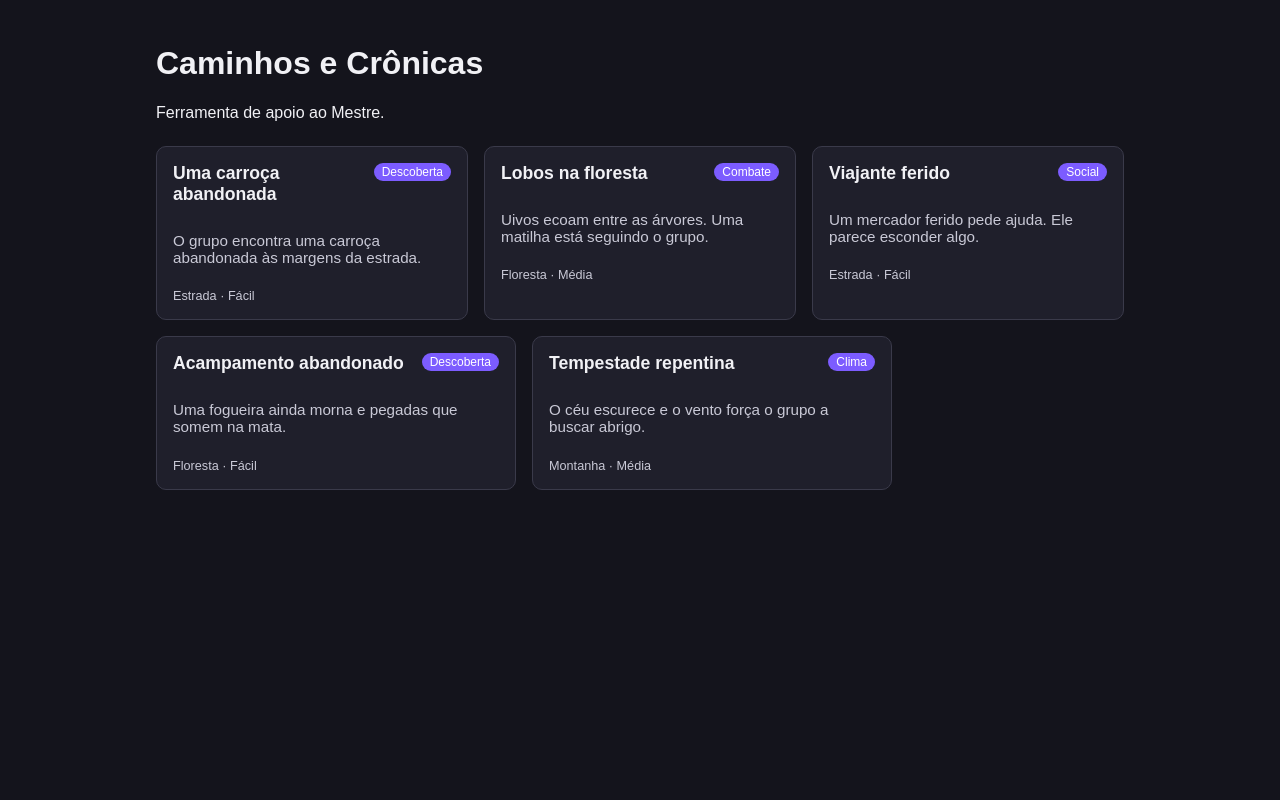
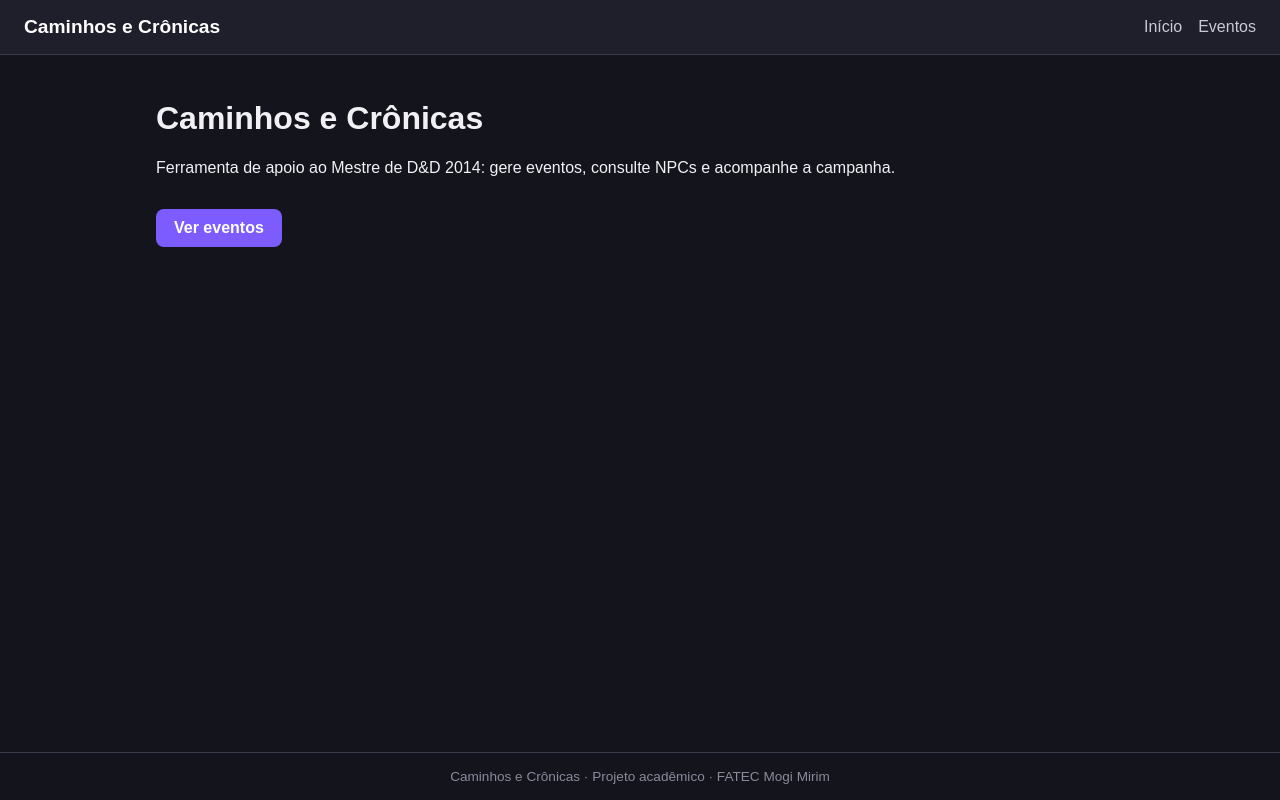
Before and after one commit to Koharu-Dream/CaminhosECronicas, a Next.js app: page / in a window 1280 px wide. Built offline with nearby package versions, Linux system fonts and the light colour scheme.

Commit message:
feat: add Header, Footer, BackButton and events route

```diff
--- /dev/null
+++ b/src/components/Footer.js
@@ -0,0 +1,9 @@
+import styles from "./Footer.module.css";
+
+export default function Footer() {
+  return (
+    <footer className={styles.footer}>
+      <p>Caminhos e Crônicas · Projeto acadêmico · FATEC Mogi Mirim</p>
+    </footer>
+  );
+}
--- /dev/null
+++ b/src/components/Footer.module.css
@@ -0,0 +1,12 @@
+.footer {
+  display: flex;
+  justify-content: center;
+  padding: 16px;
+  border-top: 1px solid #3a3a4a;
+  color: #8a8a9a;
+  font-size: 0.85rem;
+}
+
+.footer p {
+  margin: 0;
+}
--- /dev/null
+++ b/src/components/Header.js
@@ -0,0 +1,16 @@
+import Link from "next/link";
+import styles from "./Header.module.css";
+
+export default function Header() {
+  return (
+    <header className={styles.header}>
+      <Link href="/" className={styles.logo}>
+        Caminhos e Crônicas
+      </Link>
+      <nav className={styles.nav}>
+        <Link href="/">Início</Link>
+        <Link href="/events">Eventos</Link>
+      </nav>
+    </header>
+  );
+}
--- /dev/null
+++ b/src/components/Header.module.css
@@ -0,0 +1,31 @@
+.header {
+  display: flex;
+  justify-content: space-between;
+  align-items: center;
+  flex-wrap: wrap;
+  gap: 12px;
+  padding: 16px 24px;
+  background: #1f1f2b;
+  border-bottom: 1px solid #3a3a4a;
+}
+
+.logo {
+  font-size: 1.2rem;
+  font-weight: bold;
+  color: #fff;
+  text-decoration: none;
+}
+
+.nav {
+  display: flex;
+  gap: 16px;
+}
+
+.nav a {
+  color: #c9c9d6;
+  text-decoration: none;
+}
+
+.nav a:hover {
+  color: #fff;
+}
--- a/src/pages/_app.js
+++ b/src/pages/_app.js
@@ -1,5 +1,13 @@
 import "@/styles/globals.css";
+import Header from "../components/Header";
+import Footer from "../components/Footer";
 
 export default function App({ Component, pageProps }) {
-  return <Component {...pageProps} />;
+  return (
+    <div className="layout">
+      <Header />
+      <Component {...pageProps} />
+      <Footer />
+    </div>
+  );
 }
--- a/src/pages/index.js
+++ b/src/pages/index.js
@@ -1,24 +1,16 @@
-import EventCard from "../components/EventCard";
-import events from "../data/events.json";
+import Link from "next/link";
 
 export default function Home() {
   return (
     <main className="container">
       <h1>Caminhos e Crônicas</h1>
-      <p>Ferramenta de apoio ao Mestre.</p>
-
-      <section className="cardList">
-        {events.map((event) => (
-          <EventCard
-            key={event.id}
-            title={event.title}
-            category={event.category}
-            environment={event.environment}
-            difficulty={event.difficulty}
-            description={event.description}
-          />
-        ))}
-      </section>
+      <p>
+        Ferramenta de apoio ao Mestre de D&amp;D 2014: gere eventos, consulte
+        NPCs e acompanhe a campanha.
+      </p>
+      <Link href="/events" className="button">
+        Ver eventos
+      </Link>
     </main>
   );
 }
--- a/src/styles/globals.css
+++ b/src/styles/globals.css
@@ -21,3 +21,29 @@ body {
   gap: 16px;
   margin-top: 24px;
 }
+
+.layout {
+  display: flex;
+  flex-direction: column;
+  min-height: 100vh;
+}
+
+.layout > main {
+  flex: 1;
+  width: 100%;
+}
+
+.button {
+  display: inline-block;
+  margin-top: 16px;
+  padding: 10px 18px;
+  border-radius: 8px;
+  background: #7c5cff;
+  color: #fff;
+  text-decoration: none;
+  font-weight: bold;
+}
+
+.button:hover {
+  background: #6a49f0;
+}
```
Also changed, not shown: src/components/BackButton.js (added, +10 -0 lines), src/components/BackButton.module.css (added, +13 -0 lines), src/pages/events.js (added, +25 -0 lines).
